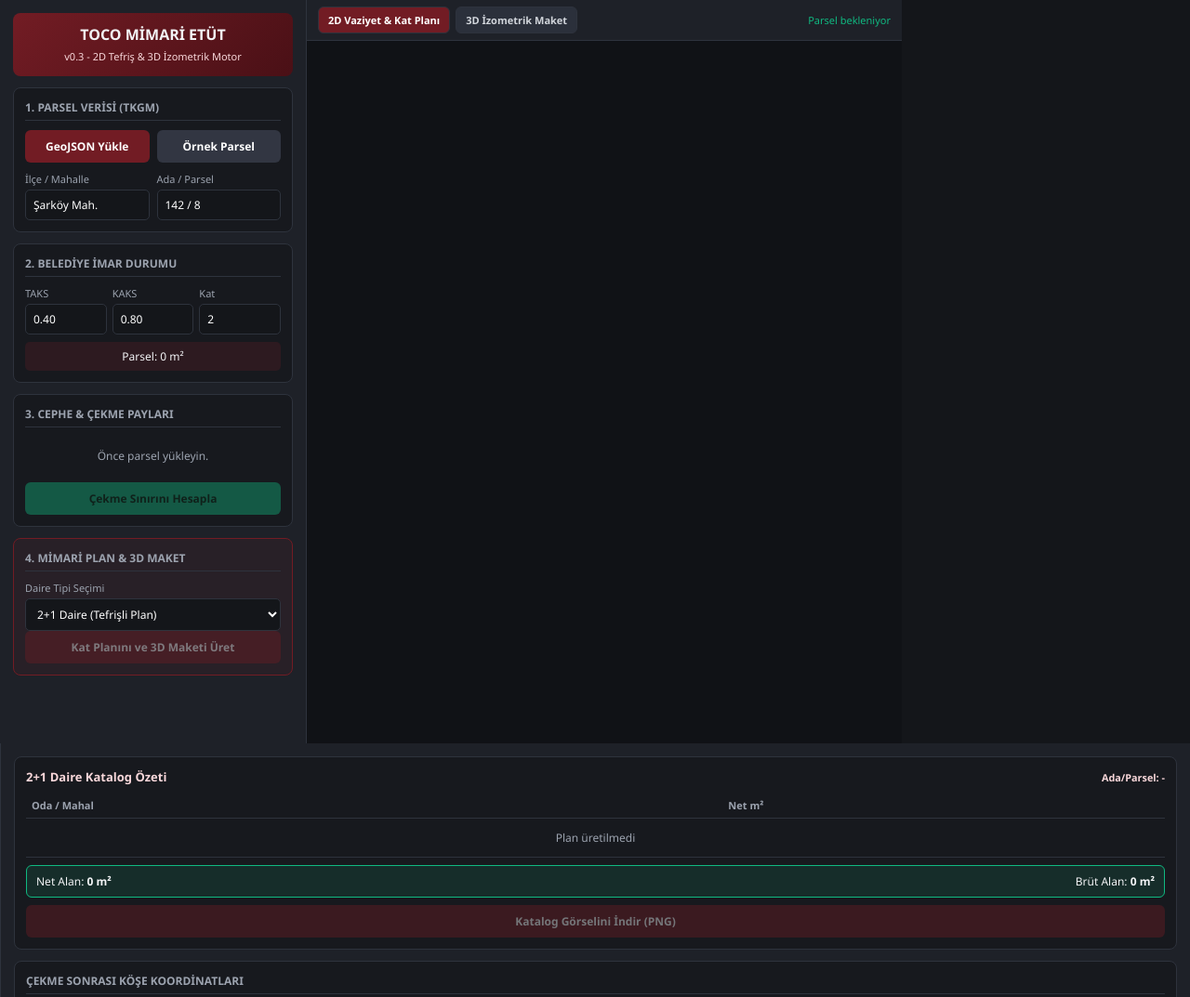
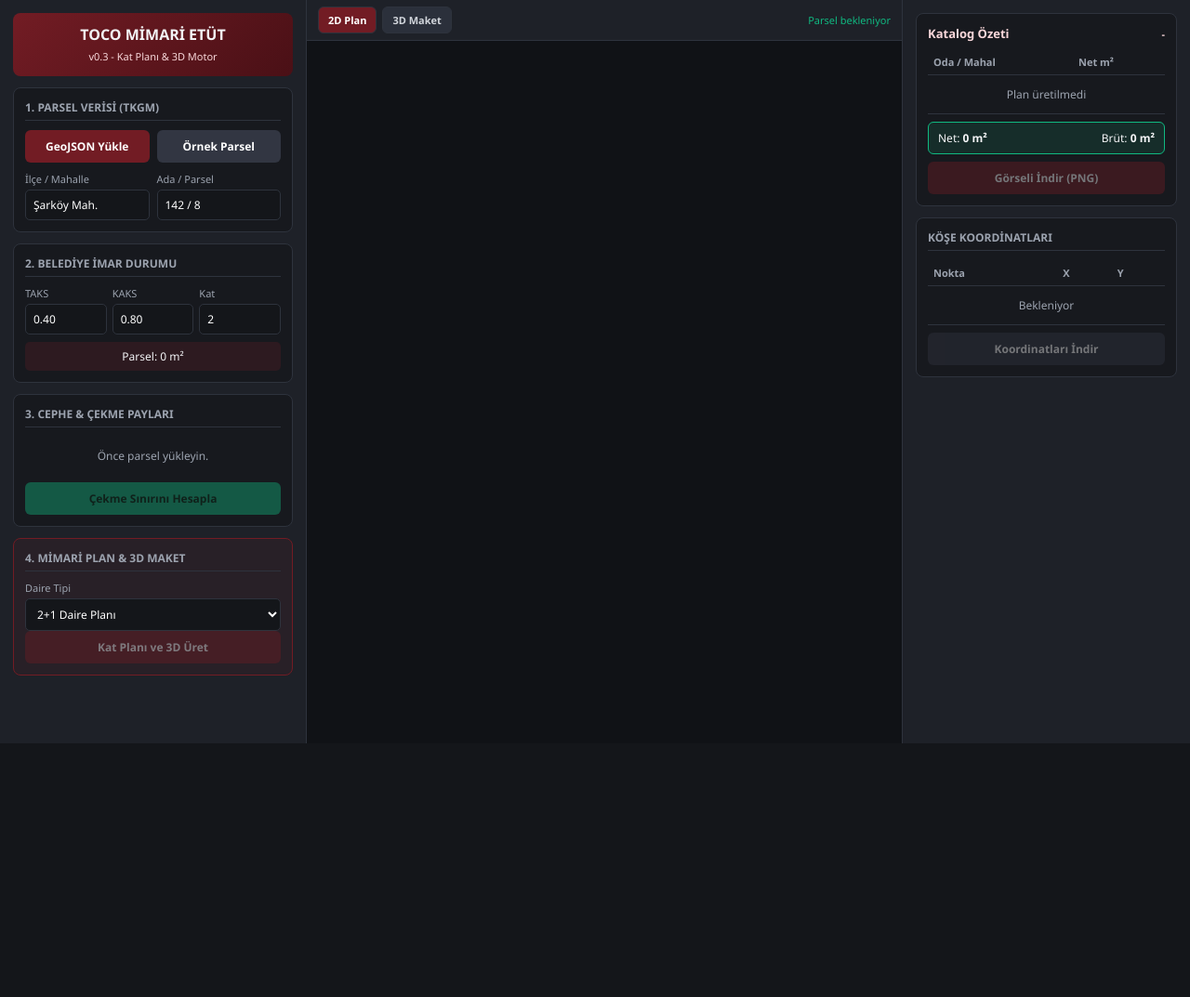
Before and after one commit to emrglstack/arsa-proje-motoru, a plain HTML site: page index.html in a window 1280 px wide. Shown: the top 1073 px of the page at 93% size. After the commit the page ends 800 px from the top, so only its background shows below. Drawn offline with nearby package versions, Linux system fonts and the light colour scheme.

Commit message:
Update index.html

```diff
--- a/index.html
+++ b/index.html
@@ -2,8 +2,8 @@
 <html lang="tr">
 <head>
     <meta charset="UTF-8">
-    <meta name="viewport" content="width=device-width, initial-scale=1.0, maximum-scale=1.0, user-scalable=no">
-    <title>TOCO MİMARİ ETÜT & 3D MAKET v0.3</title>
+    <meta name="viewport" content="width=device-width, initial-scale=1.0">
+    <title>TOCO MİMARİ ETÜT v0.3</title>
     <link rel="stylesheet" href="style.css">
     <script src="https://cdn.jsdelivr.net/npm/@turf/turf@6/turf.min.js"></script>
     <script src="https://cdnjs.cloudflare.com/ajax/libs/three.js/r128/three.min.js"></script>
@@ -15,10 +15,9 @@
         <aside class="sidebar">
             <div class="brand-header">
                 <h1>TOCO MİMARİ ETÜT</h1>
-                <span class="version">v0.3 - 2D Tefriş & 3D İzometrik Motor</span>
+                <span class="version">v0.3 - Kat Planı & 3D Motor</span>
             </div>
 
-            <!-- 1. Parsel -->
             <section class="panel-box">
                 <h2>1. Parsel Verisi (TKGM)</h2>
                 <div class="file-upload">
@@ -38,7 +37,6 @@
                 </div>
             </section>
 
-            <!-- 2. İmar -->
             <section class="panel-box">
                 <h2>2. Belediye İmar Durumu</h2>
                 <div class="grid-3">
@@ -58,7 +56,6 @@
                 <div class="summary-strip" id="imarOzet">Parsel: 0 m²</div>
             </section>
 
-            <!-- 3. Cephe ve Çekme -->
             <section class="panel-box">
                 <h2>3. Cephe & Çekme Payları</h2>
                 <div id="edgesList" class="edges-list">
@@ -67,42 +64,40 @@
                 <button id="calculateBtn" class="btn btn-accent full-width" disabled>Çekme Sınırını Hesapla</button>
             </section>
 
-            <!-- 4. Kat Planı & 3D Üretici -->
             <section class="panel-box highlight-box">
                 <h2>4. Mimari Plan & 3D Maket</h2>
                 <div class="input-group">
-                    <label>Daire Tipi Seçimi</label>
+                    <label>Daire Tipi</label>
                     <select id="daireTipiSelect">
-                        <option value="2+1">2+1 Daire (Tefrişli Plan)</option>
-                        <option value="3+1">3+1 Daire (Tefrişli Plan)</option>
+                        <option value="2+1">2+1 Daire Planı</option>
+                        <option value="3+1">3+1 Daire Planı</option>
                     </select>
                 </div>
-                <button id="generatePlanBtn" class="btn btn-primary full-width" disabled>Kat Planını ve 3D Maketi Üret</button>
+                <button id="generatePlanBtn" class="btn btn-primary full-width" disabled>Kat Planı ve 3D Üret</button>
             </section>
         </aside>
 
-        <!-- Orta Çizim & 3D Alanı -->
+        <!-- Orta Çizim & 3D Alanı (Sabit Yükseklik Garantili) -->
         <main class="canvas-area">
             <div class="canvas-toolbar">
                 <div class="view-switcher">
-                    <button id="mode2dBtn" class="mode-btn active">2D Vaziyet & Kat Planı</button>
-                    <button id="mode3dBtn" class="mode-btn" disabled>3D İzometrik Maket</button>
+                    <button id="mode2dBtn" class="mode-btn active">2D Plan</button>
+                    <button id="mode3dBtn" class="mode-btn" disabled>3D Maket</button>
                 </div>
                 <span id="statusText" class="status-badge">Parsel bekleniyor</span>
             </div>
-            <div class="canvas-wrapper" id="canvasContainer" style="width: 100%; height: 450px; position: relative;">
-    <canvas id="planCanvas" style="width: 100%; height: 100%; display: block;"></canvas>
-    <div id="threeContainer" style="display:none; width:100%; height:100%; position: absolute; top:0; left:0;"></div>
-</div>
+            <div class="canvas-wrapper" id="canvasContainer">
+                <canvas id="planCanvas"></canvas>
+                <div id="threeContainer" style="display:none;"></div>
             </div>
         </main>
 
-        <!-- Sağ Katalog & Koordinat Paneli -->
+        <!-- Sağ Katalog Paneli -->
         <aside class="right-panel">
             <section class="panel-box catalog-card">
                 <div class="catalog-header">
-                    <span id="catalogTitle">2+1 Daire Katalog Özeti</span>
-                    <small id="catalogParcel">Ada/Parsel: -</small>
+                    <span id="catalogTitle">Katalog Özeti</span>
+                    <small id="catalogParcel">-</small>
                 </div>
                 <div class="table-container">
                     <table id="roomsTable">
@@ -118,12 +113,32 @@
                     </table>
                 </div>
                 <div class="area-summary">
-                    <div><span>Net Alan:</span> <strong id="netAlanTxt">0 m²</strong></div>
-                    <div><span>Brüt Alan:</span> <strong id="brutAlanTxt">0 m²</strong></div>
+                    <div><span>Net:</span> <strong id="netAlanTxt">0 m²</strong></div>
+                    <div><span>Brüt:</span> <strong id="brutAlanTxt">0 m²</strong></div>
                 </div>
-                <button id="downloadImgBtn" class="btn btn-primary full-width" style="margin-top:8px;" disabled>Katalog Görselini İndir (PNG)</button>
+                <button id="downloadImgBtn" class="btn btn-primary full-width" style="margin-top:8px;" disabled>Görseli İndir (PNG)</button>
             </section>
 
             <section class="panel-box">
-                <h2>Çekme Sonrası Köşe Koordinatları</h2>
-                <div class="table-container
+                <h2>Köşe Koordinatları</h2>
+                <div class="table-container small-table">
+                    <table id="coordsTable">
+                        <thead>
+                            <tr>
+                                <th>Nokta</th>
+                                <th>X</th>
+                                <th>Y</th>
+                            </tr>
+                        </thead>
+                        <tbody>
+                            <tr><td colspan="3" class="empty-msg">Bekleniyor</td></tr>
+                        </tbody>
+                    </table>
+                </div>
+                <button id="exportJsonBtn" class="btn btn-secondary full-width" disabled>Koordinatları İndir</button>
+            </section>
+        </aside>
+    </div>
+    <script src="app.js"></script>
+</body>
+</html>
```
